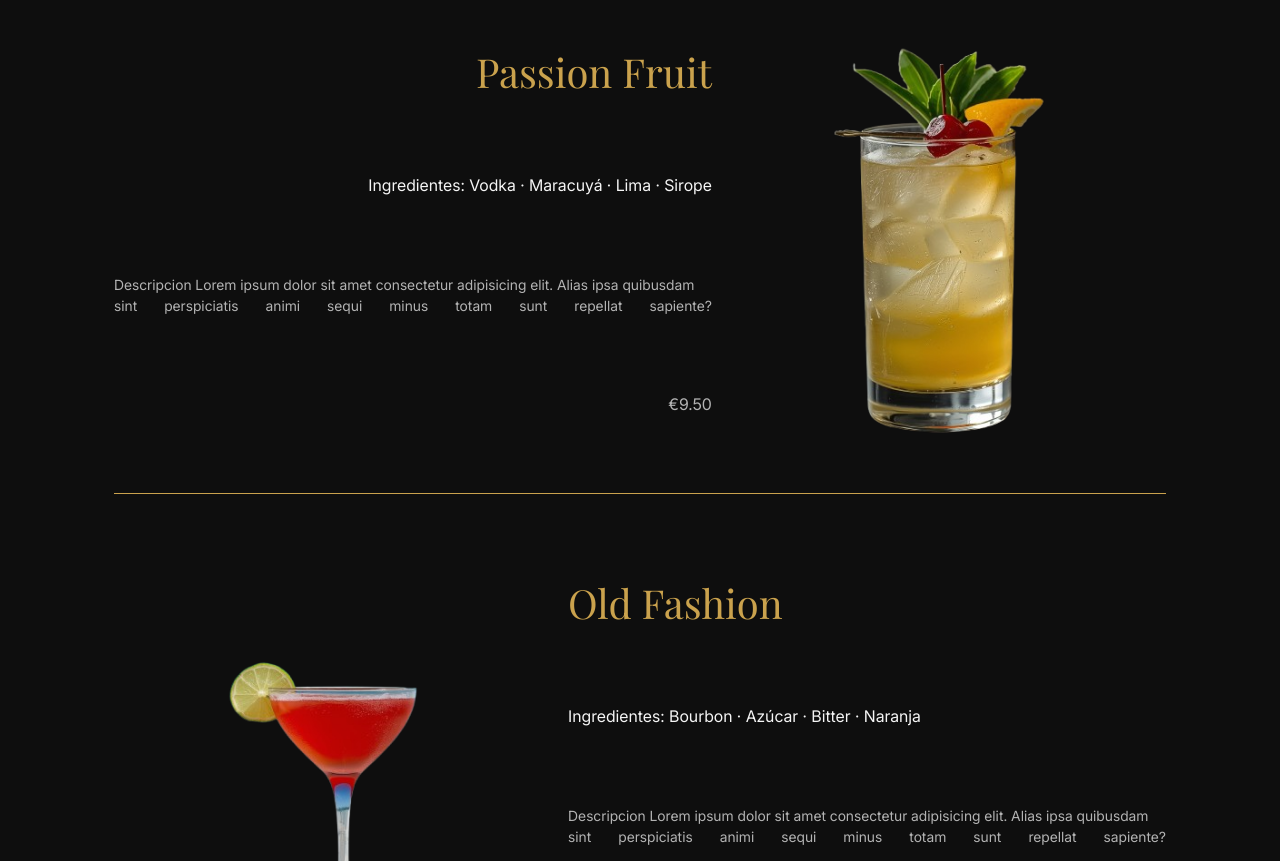
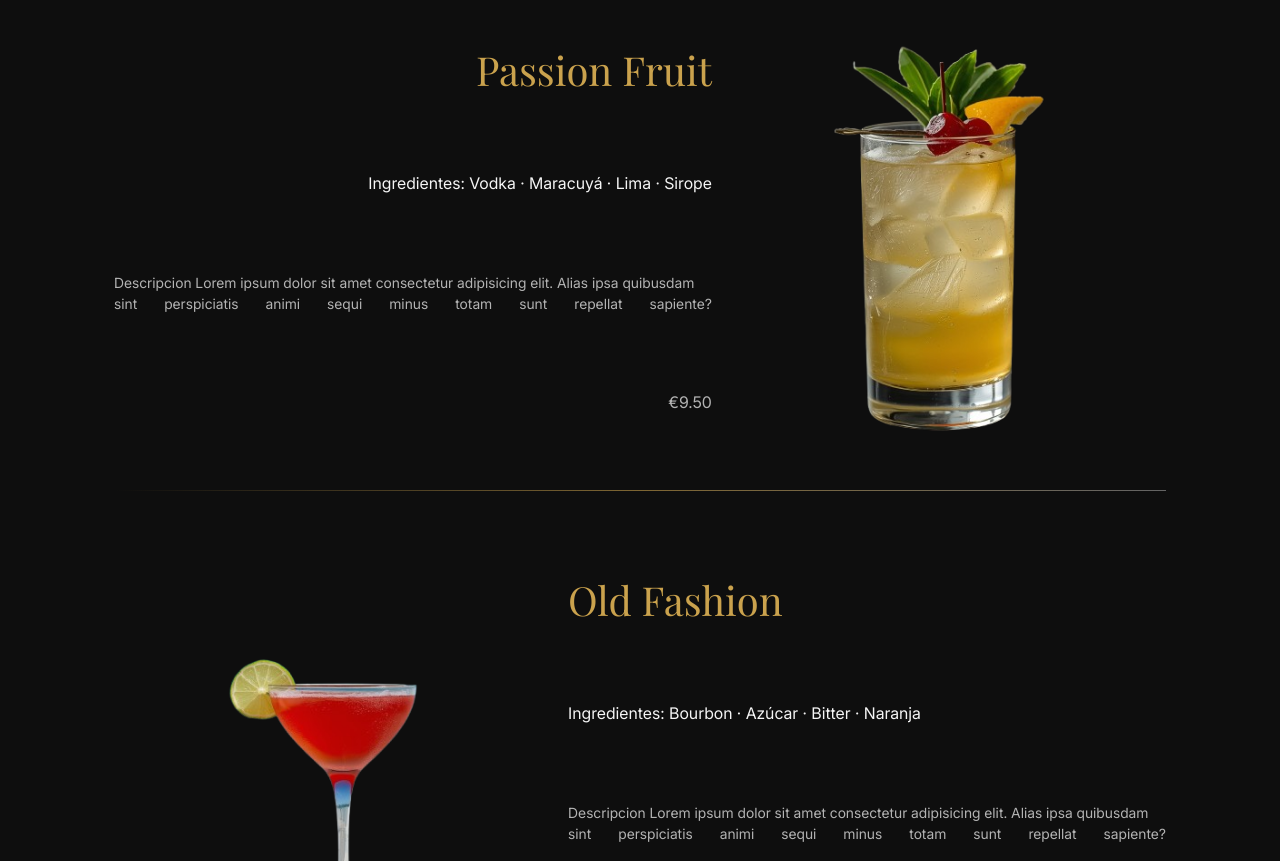
Before and after one commit to JulianMj08/cocktail-menu, a website: page src/index.html in a window 1280 px wide. Shown: the part 1939-2800 px from the top of the page. Drawn offline with Linux system fonts and the light colour scheme.

Commit message:
Agregamos algunas animaciones a el hero y a el cocktail-card, dejamos pendiente hacer organizacion y limpieza de animaciones que quedan como comentario

```diff
--- a/src/css/base/typography.css
+++ b/src/css/base/typography.css
@@ -1,15 +1,15 @@
 @font-face {
   font-family: "Inter";
   src: url("../../../public/fonts/inter/Inter18pt-Regular.woff2") format("woff2");
-  /* font-weight: 400;
+  /* font-weight: 400;*/
   font-style: normal;
-  font-display: swap; */
+  font-display: swap;
 }
 
 @font-face {
   font-family: "Playfair Display";
   src: url("../../../public/fonts/playfair_display/PlayfairDisplay-Regular.woff2") format("woff2");
-  /* font-weight: 400;
+  /* font-weight: 400;*/
   font-style: normal;
-  font-display: swap; */
+  font-display: swap;
 }
--- a/src/css/pages/home.css
+++ b/src/css/pages/home.css
@@ -32,6 +32,16 @@
 
 .hero__content {
   max-width: 640px;
+  opacity: 0;
+  transform: translateY(24px);
+  animation: heroFadeIn 1s ease-out forwards;
+}
+
+@keyframes heroFadeIn {
+  to {
+    opacity: 1;
+    transform: translateY(0);
+  }
 }
 
 .hero__title {
@@ -81,6 +91,14 @@
     display: flex;
     flex-direction: row-reverse;
     border-bottom: var(--color-accent-primary) 1px solid;
+    opacity: 0;
+    transform: translateY(32px);
+    transition: opacity 0.6s ease, transform 0.6s ease;
+}
+
+.card-grid-reverse.is-visible {
+  opacity: 1;
+  transform: translateY(0);
 }
 
 /* .prueba-border {
@@ -93,7 +111,16 @@
     display: flex;
     flex-direction: row;
     border-bottom: var(--color-accent-primary) 1px solid;
+    opacity: 0;
+    transform: translateY(32px);
+    transition: opacity 0.6s ease, transform 0.6s ease;
 }
+
+.cocktail-card.is-visible {
+  opacity: 1;
+  transform: translateY(0);
+}
+
 
 .card-space {
   display: flex;
@@ -146,9 +173,117 @@
 }
 
 .cocktail-card__image {
+  /* position: relative; para rayo de luz atras*/
   display: flex;
   align-items: center;
 }
+
+/* Para rayo de luz atras */
+/* .cocktail-card__image::before {
+  content: '';
+  position: absolute;
+  inset: 0;
+  background: radial-gradient(
+    circle,
+    rgba(255, 215, 0, 0.08),
+    transparent 70%
+  );
+  z-index: -1;
+} */
+
+/* .cocktail-card__image img {
+  filter: drop-shadow(0 20px 30px rgba(213, 183, 183, 0.6));
+  transition: transform 0.4s ease;
+} */
+
+/* .cocktail-card__image img {
+
+  transform: translateY(0);
+  filter: drop-shadow(0 30px 40px rgba(177, 213, 185, 0.85));
+  transition: transform 0.4s ease, filter 0.4s ease;
+} */
+
+@media (hover: hover) {
+  .cocktail-card:hover .cocktail-card__image img {
+    transform: translateY(-6px) scale(1.02);
+  }
+}
+
+@media (hover: hover) {
+  .card-grid-reverse:hover .cocktail-card__image img {
+    transform: translateY(-6px) scale(1.02);
+  }
+}
+
+/* .cocktail-card__title {
+  letter-spacing: 0.01em;
+  transition: letter-spacing 0.8s ease;
+}
+
+.cocktail-card.is-visible .cocktail-card__title,
+.card-grid-reverse.is-visible .cocktail-card__title {
+  letter-spacing: 0.04em;
+} */
+
+/* .cocktail-card:hover .cocktail-card__title {
+  letter-spacing: 0.04em;
+} */
+
+
+/* ANIMACION DEL MARGIN-BOTTOM DE cocktail-card */
+
+.cocktail-card,
+.card-grid-reverse {
+  position: relative;
+  border-bottom: none;
+}
+
+
+.cocktail-card::after,
+.card-grid-reverse::after {
+  content: '';
+  position: absolute;
+  left: 0;
+  bottom: 0;
+
+  width: 100%;
+  height: 1px;
+
+  background: linear-gradient(
+    90deg,
+    transparent,
+    var(--color-accent-primary),
+    rgba(255, 255, 255, 0.6),
+    var(--color-accent-primary),
+    transparent
+  );
+
+  background-size: 200% 100%;
+  opacity: 0.4;
+}
+
+.cocktail-card.is-visible::after,
+.card-grid-reverse.is-visible::after {
+  animation: shimmerLine 1.6s ease-out forwards;
+}
+
+@keyframes shimmerLine {
+  from {
+    background-position: 200% 0;
+    opacity: 0;
+  }
+  to {
+    background-position: 0% 0;
+    opacity: 0.6;
+  }
+}
+
+
+
+
+
+
+
 
 /* ===== RESPONSIVE (desktop ligero) ===== */
 
--- a/src/index.html
+++ b/src/index.html
@@ -4,6 +4,12 @@
   <meta charset="UTF-8" />
   <meta name="viewport" content="width=device-width, initial-scale=1.0" />
   <link rel="stylesheet" href="./css/main.css">
+
+
+  <!-- Google Fonts: Inter & Playfair Display -->
+<!-- <link rel="preconnect" href="https://fonts.googleapis.com">
+<link rel="preconnect" href="https://fonts.gstatic.com" crossorigin>
+<link href="https://fonts.googleapis.com/css2?family=Inter:ital,opsz,wght@0,14..32,100..900;1,14..32,100..900&family=Playfair+Display:ital,wght@0,400..900;1,400..900&display=swap" rel="stylesheet"> -->
 
   <title>Signature Cocktails</title>
 
@@ -14,7 +20,7 @@
   <link rel="stylesheet" href="./css/main.css" />
 
   <!-- Favicon -->
-  <link rel="icon" href="../public/favicon.ico" type="image/x-icon" />
+  <!-- <link rel="icon" href="../public/favicon.ico" type="image/x-icon" /> -->
 </head>
 
 <body>
@@ -144,6 +150,7 @@
 </footer>
 
   <!-- JS principal -->
+  <script src="./js/animations/cards.js"></script>
   <script src="./js/main.js"></script>
 </body>
 </html>
--- /dev/null
+++ b/src/js/animations/cards.js
@@ -0,0 +1,19 @@
+const animatedElements = document.querySelectorAll(
+  '.cocktail-card, .card-grid-reverse'
+);
+
+const observer = new IntersectionObserver(
+  (entries) => {
+    entries.forEach(entry => {
+      if (entry.isIntersecting) {
+        entry.target.classList.add('is-visible');
+        observer.unobserve(entry.target); // opcional, pero PRO
+      }
+    });
+  },
+  {
+    threshold: 0.2
+  }
+);
+
+animatedElements.forEach(el => observer.observe(el));
```
Also changed, not shown: src/js/main.js (added).
